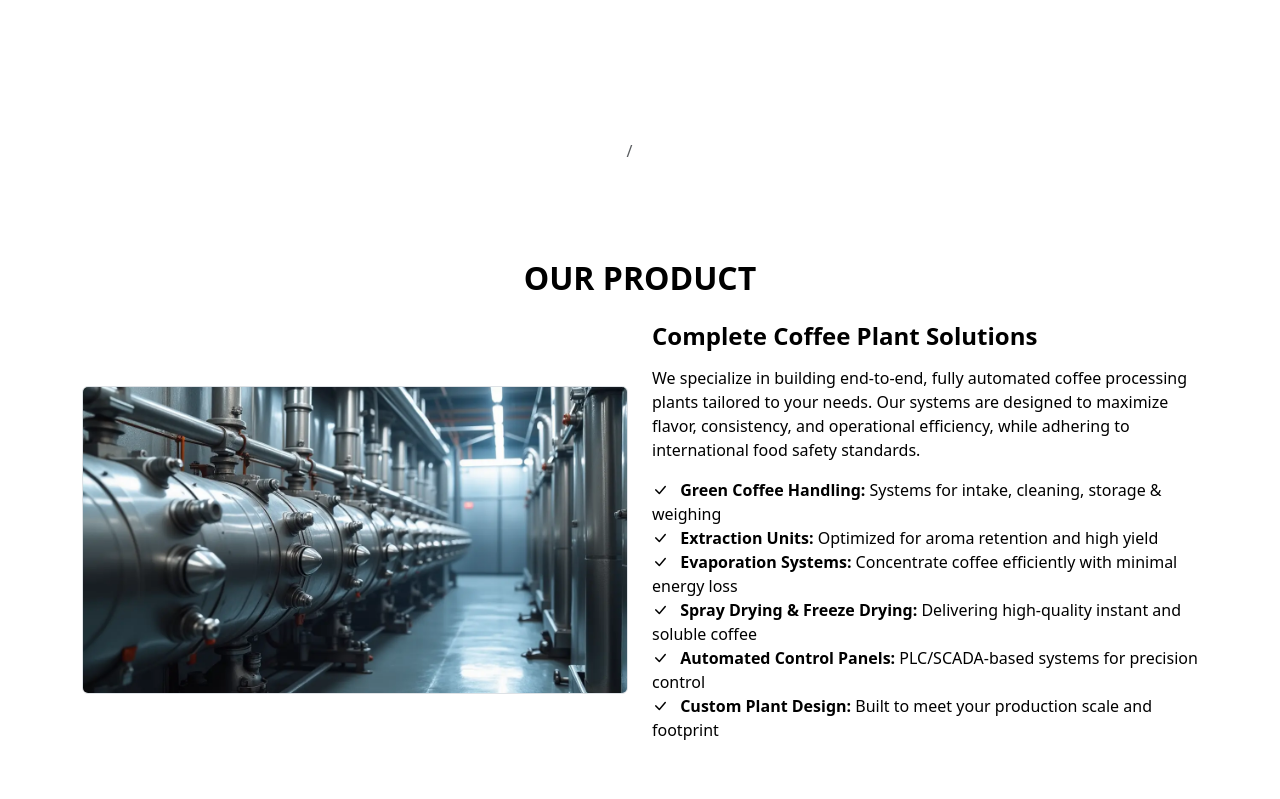
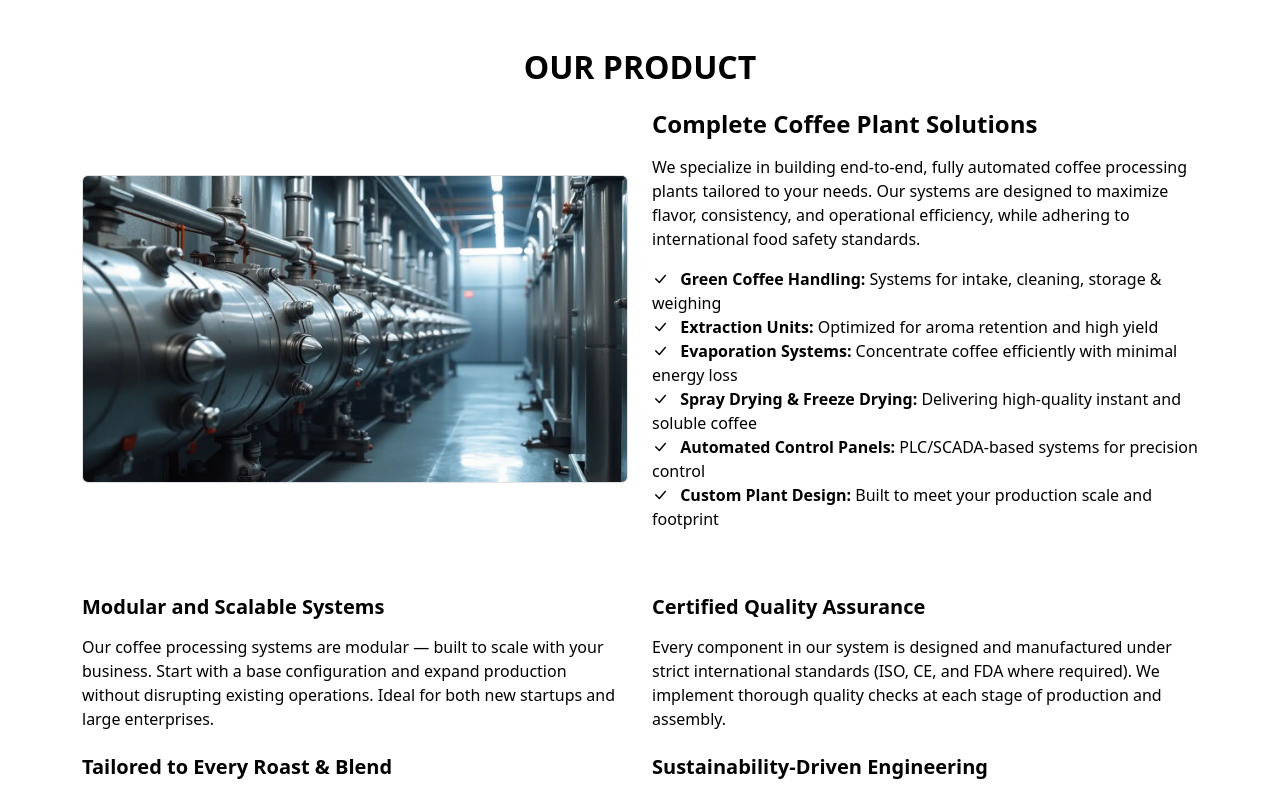
Before and after one commit to tgarg178/cofeshop, a Next.js app: page /product in a window 1280 px wide. Shown: the top 799 px of the page. Built offline with nearby package versions, Linux system fonts and the light colour scheme.

Commit message:
done changes

```diff
--- a/src/components/Services.tsx
+++ b/src/components/Services.tsx
@@ -20,7 +20,7 @@ const Services = () => {
 
   return (
     <>
-      <div className="container-fluid bg-breadcrumb">
+      {/* <div className="container-fluid bg-breadcrumb">
             <div className="container text-center py-5" >
                 <h4 className="text-white display-4 mb-4 wow  animate__animated animate__fadeInDown fs700" data-wow-delay="0.1s">PRODUCTS</h4>
                 <ol className="breadcrumb d-flex justify-content-center mb-0 wow  animate__animated animate__fadeInDown" data-wow-delay="0.3s">
@@ -29,7 +29,7 @@ const Services = () => {
                     <li className="breadcrumb-item active text-white">Products</li>
                 </ol>
             </div>
-        </div>
+        </div> */}
 
 
 
```
